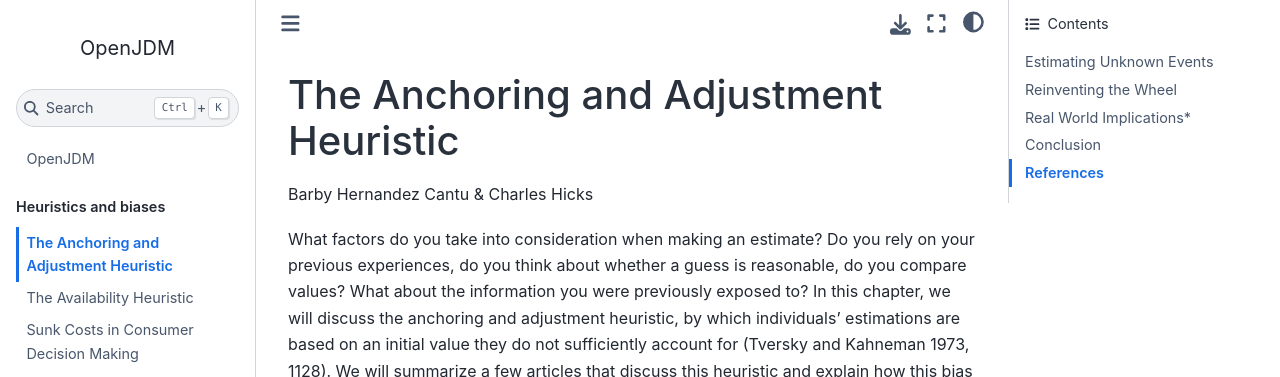
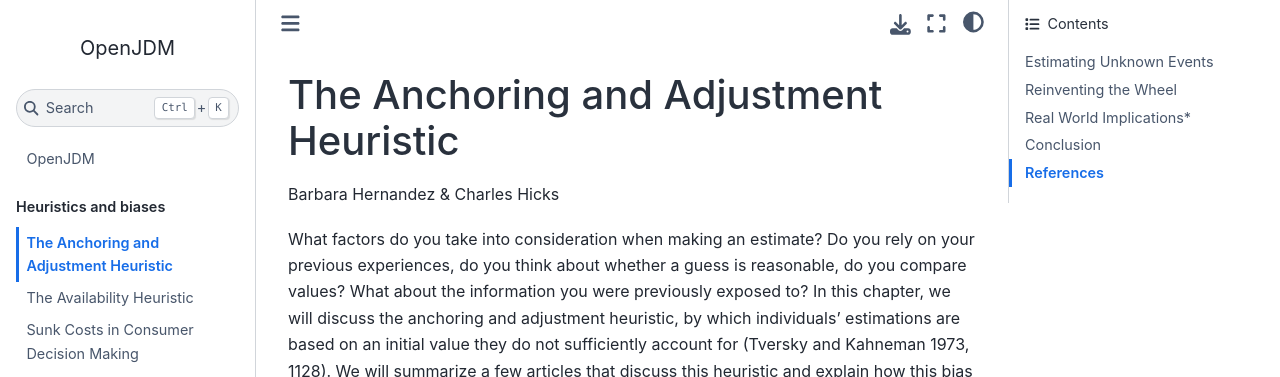
Before and after one commit to openjdm/openjdm.github.io, a Jupyter Book: the page built from book/anchoring_and_adjustment.md, in a window 1280 px wide and 900 px high. Shown: the top 377 px of the window. Built offline with Jupyter Book 1.0.4 settings and Sphinx 7.4.7 and the Sphinx Book theme 1.1.4, drawn with Linux system fonts in a browser that asks for light colours.

Commit message:
fix name

```diff
--- a/book/anchoring_and_adjustment.md
+++ b/book/anchoring_and_adjustment.md
@@ -1,6 +1,6 @@
 # The Anchoring and Adjustment Heuristic
 
-Barby Hernandez Cantu & Charles Hicks
+Barbara Hernandez & Charles Hicks
 
 What factors do you take into
 consideration when making an estimate? Do you rely on your previous
```
